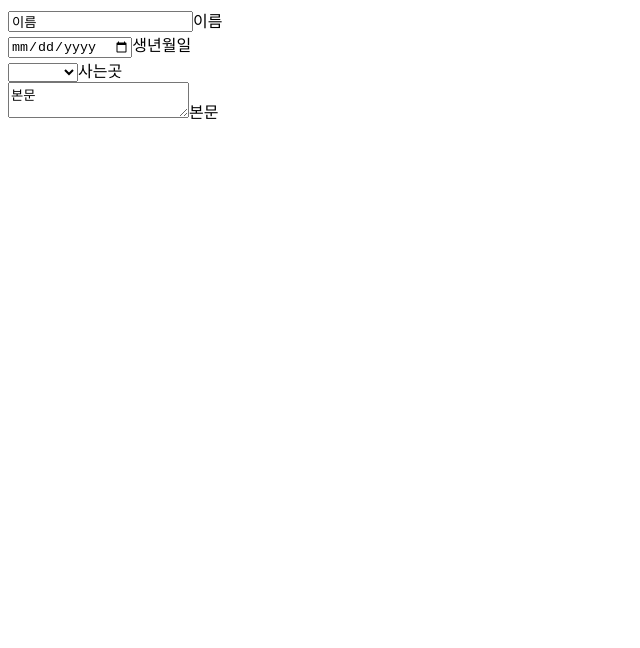
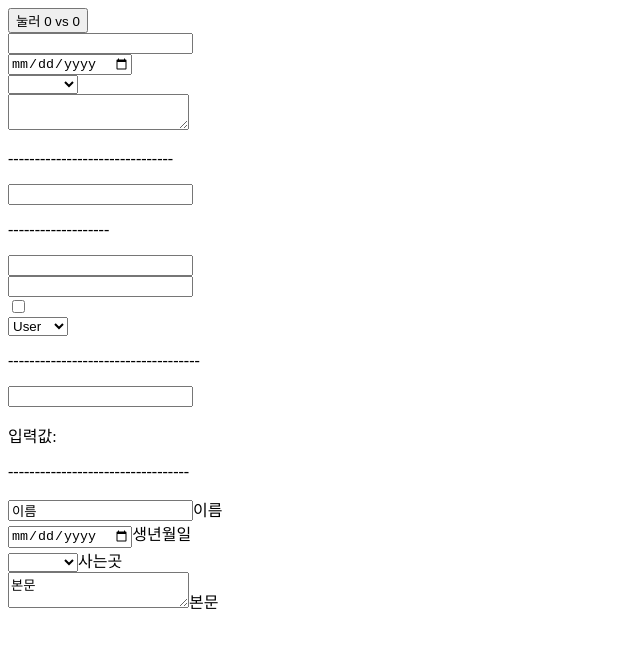
Before and after one commit to yulfather/onebite-react, a React (Vite) app in the folder section05/: page / in a window 1280 px wide. Shown: the top 648 px of the page, without its empty margins (0-640 px from the left). Built offline with nearby package versions, Linux system fonts and the light colour scheme.

Commit message:
section05 State로 사용자 입력관리하기 완료

```diff
--- a/section05/src/App4.jsx
+++ b/section05/src/App4.jsx
@@ -1,11 +1,20 @@
 import "./App.css";
 import Register from "./components/Register";
+import { InputExample1, InputExample2 } from "./components/InputExample";
+import LoginForm from "./components/LoginForm";
+import NewRegister from "./components/NewRegister";
+import App from "./components/UseReferance";
 
 // State로 사용자 입력 관리하기1
 
 function App4() {
   return (
     <>
+      <App />
+      <NewRegister />
+      <LoginForm />
+      <InputExample2 />
+      <InputExample1 />
       <Register />
     </>
   );
--- /dev/null
+++ b/section05/src/components/InputExample.jsx
@@ -0,0 +1,134 @@
+import { useState } from "react";
+
+// 1. 왜 State로 사용자 입력을 관리할까?
+// -> 사용자 입력은 계속 변하는 데이터
+//  - input에 타이핑
+//  - 체크박스 클릭
+//  - 셀렉트 선택
+//  - 폼 제출
+// -> 변경될 때마다 화면(UI)이 즉시 반영되어야 함
+// -> React에서는 이 역할을 State가 담당
+
+// 즉 -> State = 사용자 입력의 "현재상태"를 저장하는 공간
+
+// 2. 기본 개념: Controlled Component
+// React에서 사용자 입력을 관리하는 정석 패턴
+
+// 핵심정의 : 입력값(value)을 State가 완전히 제어하는 컴포넌트
+
+// 사용자입력 -> onChange 이벤트 발생 -> setState호출 -> State변경 -> 리렌더링 -> input value갱신
+
+// 3. 가장 기본적인 예제(input + state)
+
+// 3-1. 코드
+function InputExample1() {
+  const [text, setText] = useState("");
+
+  const handleChange = (e) => {
+    setText(e.target.value);
+  };
+
+  return (
+    <>
+      <div>
+        <input value={text} onChange={handleChange} />
+      </div>
+      <p>입력값: {text}</p>
+      <p>----------------------------------</p>
+    </>
+  );
+}
+
+// 3-2. 여기서 중요한 포인트
+// 요소	              역할
+// value={text}	     input의 값을 state와 동기화
+// onChange	         사용자의 입력 감지
+// e.target.value	   사용자가 입력한 실제 값
+// setText()	       state 변경 → 리렌더링
+
+// 4. 내부 동작 원리(아주중요)
+//  -> 타이핑할 때 실제로 벌어지는 일
+//  1). 사용자가 키 입력
+//  2). 브라우저가 onChange 이벤트 발생
+//  3). React가 이벤트 SyntheticEvent객체(e) 전달
+//  4). setText(e.target.value) 실행
+//  5). React가 state 변경 감지
+//  6). 컴포넌트 재실해(리렌더링)
+//  7). 새로운 value={text}가 input에 반영
+// -> input은 스스로 값을 바꾸지 않는다.
+// -> 항상 State를 통해서만 변경
+
+// 5. 여러 입력값 관리하기 (실무 핵심)
+// 5-1. 객체 State 패턴(폼에서 가장 많이 사용)
+
+// 5-2. 이 패턴이 중요한 이유
+// - input이 많아져도 handler 1개로 처리 가능
+// - 실무 폼 처리의 80% 이상이 이 구조
+
+// 6. 체크박스 & 셀렉트 입력 관리
+// 6-1. 체크박스
+
+function InputExample2() {
+  // 5. 여러 입력값 관리하기 (실무 핵심)
+  // 5-1. 객체 State 패턴
+  const [form, setForm] = useState({
+    email: "",
+    password: "",
+  });
+
+  // 6. 체크박스 & 셀렉트 입력 관리
+  // 6-1. 체크박스
+  const [isChecked, setIsChecked] = useState(false);
+
+  // 6-2. select
+  const [role, setRole] = useState("user");
+
+  // 5-1. 객체 State 패턴
+  const handleChange = (e) => {
+    console.log(e);
+    const { name, value } = e.target;
+
+    setForm({
+      ...form,
+      [name]: value,
+    });
+  };
+
+  // 6-1. 체크박스
+  const checkedChange = (e) => {
+    console.log(e);
+    setIsChecked(e.target.checked);
+  };
+  // SyntheticEvent객체에서 checkbox는 value가 아니라 checked
+
+  // 6-2. select
+  const roleChange = (e) => {
+    setRole(e.target.value);
+  };
+
+  return (
+    <>
+      <div>
+        <input name="email" value={form.email} onChange={handleChange} />
+      </div>
+
+      <div>
+        <input name="password" value={form.password} onChange={handleChange} />
+      </div>
+
+      <div>
+        <input type="checkbox" checked={isChecked} onChange={checkedChange} />
+      </div>
+
+      <div>
+        <select value={role} onChange={roleChange}>
+          <option value="user">User</option>
+          <option value="admin">Admin</option>
+        </select>
+      </div>
+      <p>------------------------------------</p>
+    </>
+  );
+}
+
+export { InputExample1, InputExample2 };
--- /dev/null
+++ b/section05/src/components/LoginForm.jsx
@@ -0,0 +1,28 @@
+import { useState } from "react";
+
+function LoginForm() {
+  const [form, setForm] = useState({
+    email: "",
+    password: "",
+  });
+
+  const handleChange = (e) => {
+    const { name, value } = e.target;
+    setForm({
+      ...form,
+      [name]: value,
+    });
+  };
+
+  return (
+    <>
+      <div>
+        <input name="email" value={form.email} onChange={handleChange} />
+        {form.email}
+      </div>
+      <p>-------------------</p>
+    </>
+  );
+}
+
+export default LoginForm;
--- /dev/null
+++ b/section05/src/components/NewRegister.jsx
@@ -0,0 +1,100 @@
+import { useState } from "react";
+
+// State로 사용자 입력 관리하기 2
+
+// 여러개의 State를 하나의 State로 변경
+
+const NewRegister = () => {
+  // useState 초기값으로 객체를 전달
+  // input = {name: "", birth: "", country: "", bio: "",}
+  const [input, setInput] = useState({
+    name: "",
+    birth: "",
+    country: "",
+    bio: "",
+  });
+  console.log(input);
+
+  // 이벤트헨들러 설정
+  // setInput을 실행시켜 기존 input값을 변경
+  // ...input으로 스프레드 연산자를 사용하여 지정한 name(key)과 value가 완전대체 되지 못하게
+  // 관련없는 값이 유지 될수 있도록 설정
+  const onChangeName = (e) => {
+    setInput({
+      ...input,
+      name: e.target.value,
+    });
+  };
+
+  const onChangeBirth = (e) => {
+    setInput({
+      ...input,
+      birth: e.target.value,
+    });
+  };
+
+  const onChangeCountry = (e) => {
+    setInput({
+      ...input,
+      country: e.target.value,
+    });
+  };
+
+  const onChangeBio = (e) => {
+    setInput({
+      ...input,
+      bio: e.target.value,
+    });
+  };
+
+  // 개선된 이벤트 핸들러1
+  const onChange1 = (e) => {
+    setInput({
+      ...input,
+      [e.target.name]: e.target.value,
+    });
+  };
+
+  // 개선된 이벤트 헨들러2
+  const onChange2 = (e) => {
+    const { name, value } = e.target;
+    setInput({
+      ...input,
+      [name]: value,
+    });
+  };
+
+  return (
+    <div>
+      <div>
+        <input name="name" value={input.name} onChange={onChange2} />
+        {input.name}
+      </div>
+      <div>
+        <input
+          name="birth"
+          value={input.birth}
+          onChange={onChange2}
+          type="date"
+        />
+        {input.birth}
+      </div>
+      <div>
+        <select name="country" value={input.country} onChange={onChange2}>
+          <option value=""></option>
+          <option value="kr">korea</option>
+          <option value="ua">america</option>
+          <option value="uk">englend</option>
+        </select>
+        {input.country}
+      </div>
+      <div>
+        <textarea name="bio" value={input.bio} onChange={onChange2}></textarea>
+        {input.bio}
+      </div>
+      <p>-------------------------------</p>
+    </div>
+  );
+};
+
+export default NewRegister;
--- /dev/null
+++ b/section05/src/components/UseReferance.jsx
@@ -0,0 +1,22 @@
+import { useRef, useState } from "react";
+
+function App() {
+  let normal = 0;
+  const ref = useRef(0);
+  const [, setRender] = useState(0);
+
+  const click = () => {
+    normal++;
+    ref.current++;
+    setRender((prev) => prev + 1);
+    console.log(normal, ref.current);
+  };
+
+  return (
+    <button onClick={click}>
+      눌러 {normal} vs {ref.current}
+    </button>
+  );
+}
+
+export default App;
```
